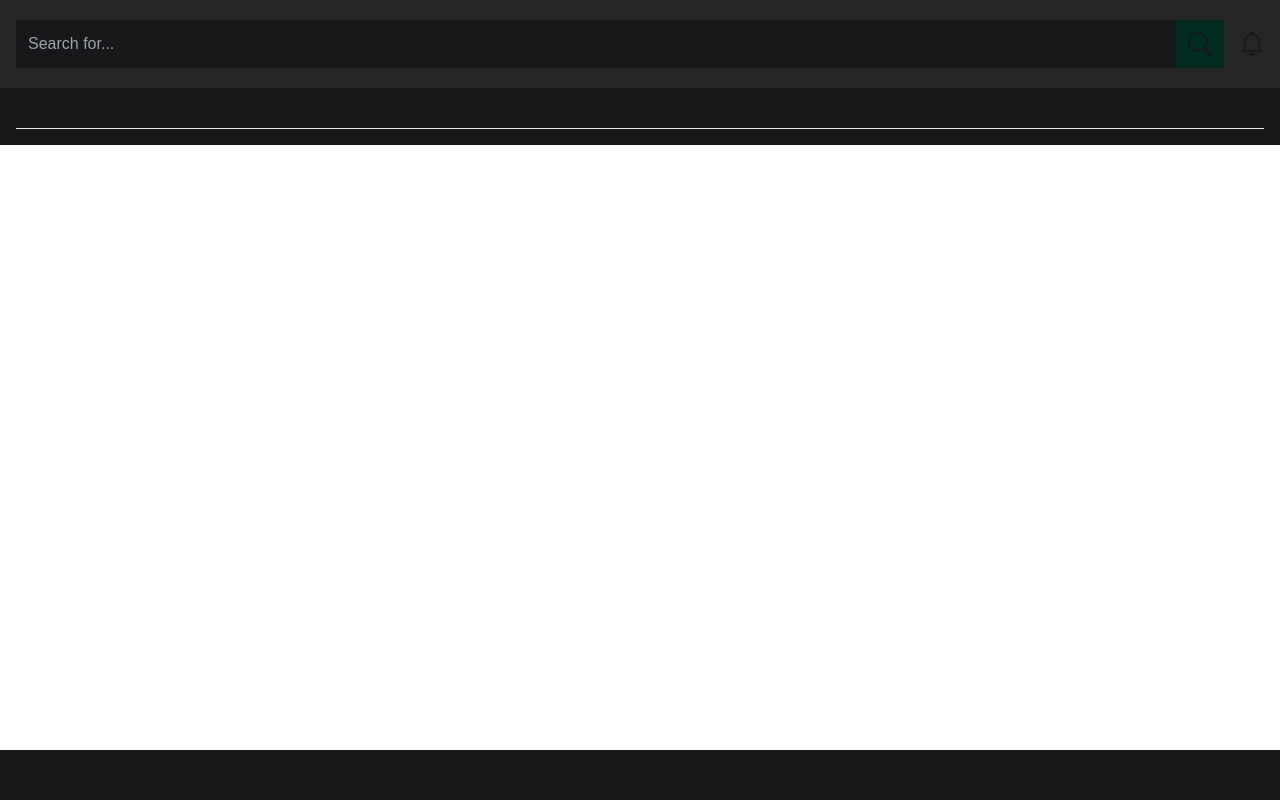
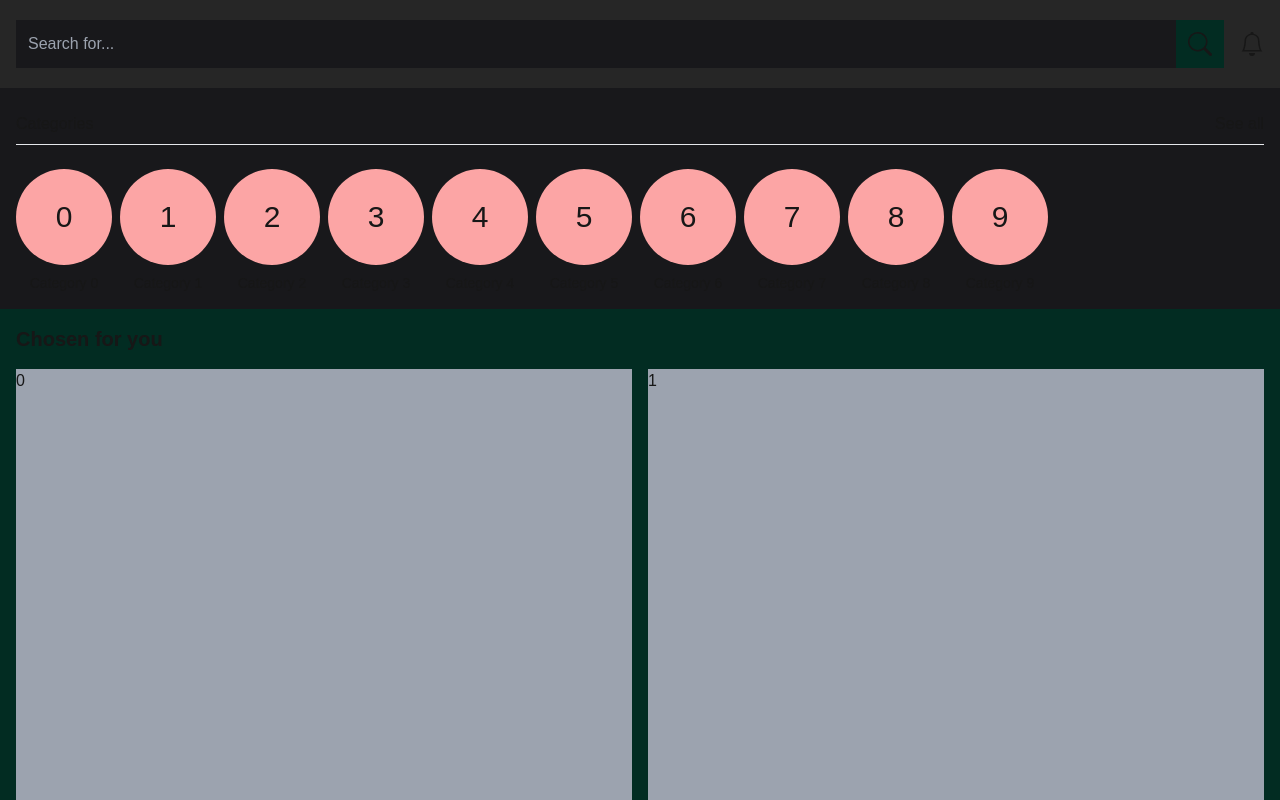
Before and after one commit to Serp-ent/olx_clone, a Next.js app: page / in a window 1280 px wide. Shown: the top 800 px of the page. Built offline with nearby package versions, Linux system fonts and the light colour scheme.

Commit message:
Create front page

```diff
--- a/src/app/layout.tsx
+++ b/src/app/layout.tsx
@@ -31,9 +31,7 @@ export default function RootLayout({
         className={`${geistSans.variable} ${geistMono.variable} antialiased h-screen grid grid-rows-[auto_1fr_auto]`}
       >
         <Header />
-        <main>
-          {children}
-        </main>
+        {children}
         <Footer />
       </body>
     </html>
--- a/src/app/page.tsx
+++ b/src/app/page.tsx
@@ -2,22 +2,63 @@ import Link from "next/link";
 
 export default function Home() {
   // TODO: improve style
+  // TODO: fetch from db
+  // TODO: provide infinite scrolling for newly added items
+  const items: string[] = [];
+  for (let i = 0; i < 10; ++i) {
+    items.push(i.toString());
+  }
+
   return (
-    <>
-      <section className="bg-zinc-900 p-4">
+    <main className="flex flex-col">
+      <section className="bg-zinc-900">
+        <section className="px-4 py-6 space-y-2">
           <div className="flex justify-between">
             <h2>Categories</h2>
             <Link href='/categories'>
               See all
             </Link>
           </div>
+          <hr />
+        </section>
 
-        <hr />
-
-        <div>
-
+        <div className="w-screen px-4">
+          <ul
+            className="flex gap-2 overflow-x-auto pb-4"
+          >
+            {
+              items.map((item, i) => (
+                <li
+                  key={i}
+                  className="flex flex-col items-center gap-2"
+                >
+                  <div className="bg-red-300 rounded-full w-24 h-24 text-3xl grid place-content-center ">
+                    {i}
+                  </div>
+                  <h4 className="text-sm">Category {i}</h4>
+                </li>
+              ))
+            }
+          </ul>
         </div>
       </section>
-    </>
+
+      <section className="p-4 bg-emerald-950 grow">
+        <h3
+        className="font-bold text-xl pb-4">
+          Chosen for you
+        </h3>
+        <div className="grid grid-cols-2 gap-4">
+          {items.map((item, i) => (
+            <div
+              key={i}
+              className="bg-gray-400 aspect-[3/4]"
+            >
+              {item}
+            </div>
+          ))}
+        </div>
+      </section>
+    </main>
   );
 }
```
Lines whose indentation alone changed are shown as unchanged.
